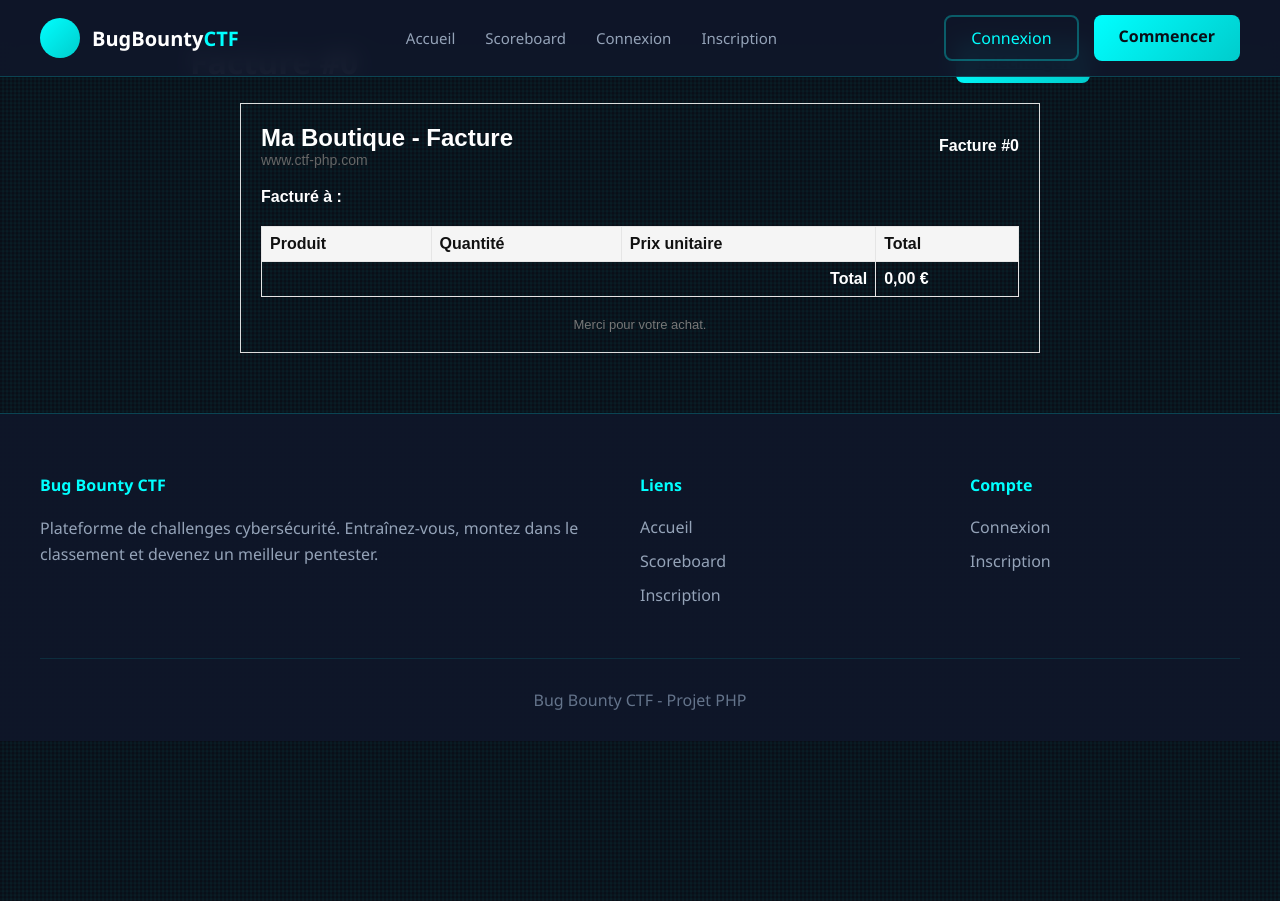
After one commit to JohannChiarotto/CTF_PHP, a PHP site: template php_exam/views/invoice/show.php in a window 1280 px wide. The commit adds this page. Run offline with PHP 8.4, Linux system fonts and the light colour scheme; the template is opened without the code that fills it, so the values that code supplies are empty.

Commit message:
ajout facture invoice

```diff
--- a/php_exam/index.php
+++ b/php_exam/index.php
@@ -17,6 +17,7 @@ require_once __DIR__ . '/controllers/AccountController.php';
 require_once __DIR__ . '/controllers/AdminController.php';
 require_once __DIR__ . '/controllers/SubmissionController.php';
 require_once __DIR__ . '/controllers/ScoreboardController.php';
+require_once __DIR__ . '/controllers/InvoiceController.php';
 
 // Routes GET
 $router->get('/', [new HomeController(), 'index']);
@@ -33,6 +34,7 @@ $router->get('/cart', [new CartController(), 'index']);
 $router->get('/cart/validate', [new CartController(), 'showValidate']);
 
 $router->get('/account', [new AccountController(), 'index']);
+$router->get('/invoice', [new InvoiceController(), 'show']);
 
 $router->get('/admin', [new AdminController(), 'index']);
 $router->get('/admin/users', [new AdminController(), 'users']);
--- a/php_exam/views/account/index.php
+++ b/php_exam/views/account/index.php
@@ -83,8 +83,9 @@
             <h2>Factures</h2>
             <?php foreach ($invoices as $inv): ?>
                 <div class="invoice-item">
-                    <span>Facture #<?php echo (int) $inv['id']; ?></span>
+                    <a href="<?php echo $baseUrl; ?>/invoice?id=<?php echo (int) $inv['id']; ?>">Facture #<?php echo (int) $inv['id']; ?></a>
                     <span class="amount"><?php echo number_format($inv['amount'], 2, ',', ' '); ?> €</span>
+                    <a href="<?php echo $baseUrl; ?>/invoice?id=<?php echo (int) $inv['id']; ?>&download=1" class="link-btn" style="font-size:13px;margin-left:10px;">Télécharger</a>
                 </div>
             <?php endforeach; ?>
             <?php if (empty($invoices)): ?><p style="color:#94a3b8;">Aucune facture.</p><?php endif; ?>
--- /dev/null
+++ b/php_exam/views/invoice/file.php
@@ -0,0 +1,50 @@
+<?php
+// Minimal standalone invoice content (used for download and included in show)
+?>
+<div style="font-family: Arial, Helvetica, sans-serif; max-width:800px;margin:20px auto;padding:20px;border:1px solid #ddd;">
+    <header style="display:flex;justify-content:space-between;align-items:center;margin-bottom:20px;">
+        <div>
+            <h2 style="margin:0;">Ma Boutique - Facture</h2>
+            <div style="color:#666;font-size:14px;">www.ctf-php.com</div>
+        </div>
+        <div style="text-align:right;">
+            <strong>Facture #<?php echo (int) $invoice['id']; ?></strong><br>
+            <small><?php echo htmlspecialchars($invoice['date']); ?></small>
+        </div>
+    </header>
+
+    <section style="margin-bottom:20px;">
+        <strong>Facturé à :</strong>
+        <div><?php echo htmlspecialchars($invoice['billing_address']); ?></div>
+        <div><?php echo htmlspecialchars($invoice['billing_zip'] . ' ' . $invoice['billing_city']); ?></div>
+    </section>
+
+    <table style="width:100%;border-collapse:collapse;margin-bottom:20px;">
+        <thead>
+            <tr style="background:#f5f5f5;color:#111;text-align:left;">
+                <th style="padding:8px;border:1px solid #e5e5e5;">Produit</th>
+                <th style="padding:8px;border:1px solid #e5e5e5;">Quantité</th>
+                <th style="padding:8px;border:1px solid #e5e5e5;">Prix unitaire</th>
+                <th style="padding:8px;border:1px solid #e5e5e5;">Total</th>
+            </tr>
+        </thead>
+        <tbody>
+            <?php $sum = 0; foreach ($items as $it): $line = $it['quantity'] * $it['unit_price']; $sum += $line; ?>
+                <tr>
+                    <td style="padding:8px;border:1px solid #e5e5e5;"><?php echo htmlspecialchars($it['challenge_title']); ?></td>
+                    <td style="padding:8px;border:1px solid #e5e5e5;"><?php echo (int) $it['quantity']; ?></td>
+                    <td style="padding:8px;border:1px solid #e5e5e5;"><?php echo number_format($it['unit_price'], 2, ',', ' '); ?> €</td>
+                    <td style="padding:8px;border:1px solid #e5e5e5;"><?php echo number_format($line, 2, ',', ' '); ?> €</td>
+                </tr>
+            <?php endforeach; ?>
+        </tbody>
+        <tfoot>
+            <tr>
+                <td colspan="3" style="padding:8px;border:1px solid #e5e5e5;text-align:right;"><strong>Total</strong></td>
+                <td style="padding:8px;border:1px solid #e5e5e5;"><strong><?php echo number_format($invoice['amount'], 2, ',', ' '); ?> €</strong></td>
+            </tr>
+        </tfoot>
+    </table>
+
+    <footer style="color:#777;font-size:13px;text-align:center;">Merci pour votre achat.</footer>
+</div>
--- /dev/null
+++ b/php_exam/views/invoice/show.php
@@ -0,0 +1,15 @@
+<?php
+// views/invoice/show.php - invoice preview inside layout
+?>
+<main class="container" style="padding:40px 0;">
+    <div style="max-width:900px;margin:0 auto;">
+        <div style="display:flex;justify-content:space-between;align-items:center;margin-bottom:15px;">
+            <h1>Facture #<?php echo (int) $invoice['id']; ?></h1>
+            <div>
+                <a href="<?php echo $baseUrl; ?>/invoice?id=<?php echo (int) $invoice['id']; ?>&download=1" class="btn-start">Télécharger</a>
+            </div>
+        </div>
+
+        <?php include __DIR__ . '/file.php'; ?>
+    </div>
+</main>
```
Also changed, not shown: php_exam/controllers/InvoiceController.php (added, +48 -0 lines), php_exam/models/Invoice.php (+19 -0 lines).
